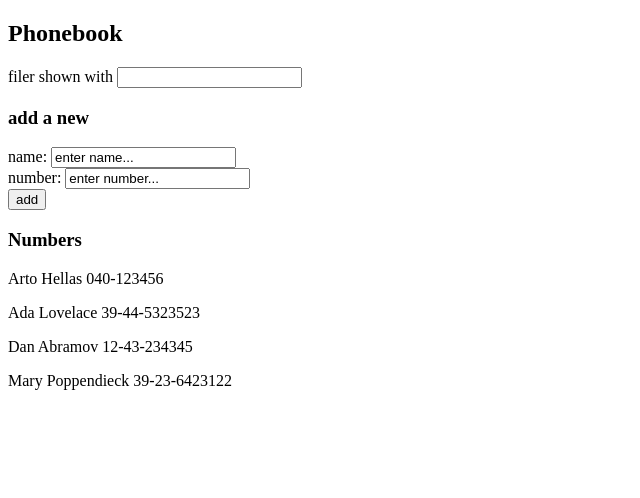
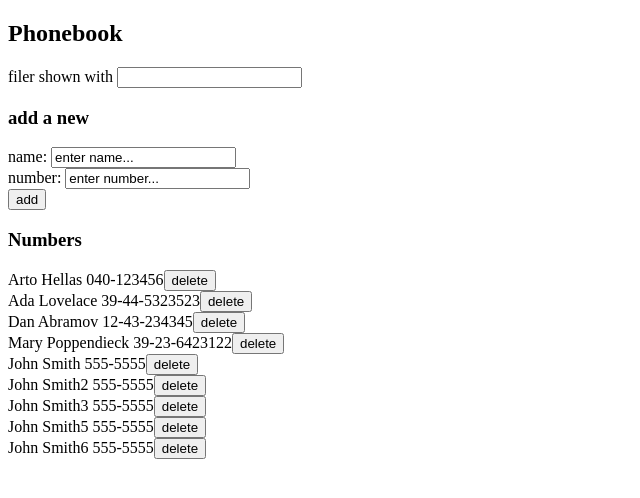
Before and after one commit to jscheu/FullStackOpen, a React (Vite) app in the folder part2/phonebook/: page / in a window 1280 px wide. Shown: the top 498 px of the page, without its empty margins (0-640 px from the left). Built offline with nearby package versions, Linux system fonts and the light colour scheme; data requests are answered from the project's data file.

Commit message:
Working on 2.14, not complete

```diff
--- a/part2/phonebook/db.json
+++ b/part2/phonebook/db.json
@@ -1,5 +1,5 @@
 {
-    "persons":[
+  "persons": [
     {
       "name": "Arto Hellas",
       "number": "040-123456",
@@ -19,6 +19,31 @@
       "name": "Mary Poppendieck",
       "number": "39-23-6423122",
       "id": 4
+    },
+    {
+      "name": "John Smith",
+      "number": "555-5555",
+      "id": 5
+    },
+    {
+      "name": "John Smith2",
+      "number": "555-5555",
+      "id": 6
+    },
+    {
+      "name": "John Smith3",
+      "number": "555-5555",
+      "id": 7
+    },
+    {
+      "name": "John Smith5",
+      "number": "555-5555",
+      "id": 8
+    },
+    {
+      "name": "John Smith6",
+      "number": "555-5555",
+      "id": 9
     }
   ]
 }
--- a/part2/phonebook/src/App.jsx
+++ b/part2/phonebook/src/App.jsx
@@ -1,5 +1,5 @@
 import { useState, useEffect } from 'react'
-import axios from 'axios'
+import personService from './services/persons'
 
 const Filter = ({ filter, handleFilterChange }) => {
   return (
@@ -26,9 +26,23 @@ const NewPersonForm = ({ newName, newNumber, addPerson, handleNameChange, handle
 }
 
 const ContactList = ({ persons }) => {
+  const deletePerson = (id, name) => {
+    const result = window.confirm(`Delete ${name}?`)
+
+    if(result) {
+      //delete from server
+    } else {
+      //do not delete
+    }
+  }
+
   return (
     <>
-      {persons.map(person => <p key={person.name}>{person.name} {person.number}</p>)}
+      {persons.map(person =>
+        <div key={person.name}>
+          {person.name} {person.number}
+          <button onClick={() => deletePerson(person.id, person.name)}>delete</button></div>)
+      }
     </>
   )
 }
@@ -41,7 +55,9 @@ const App = () => {
   const [filter, setFilter] = useState('')
 
   useEffect(() => {
-    axios.get('http://localhost:3001/persons').then(response => {setPersons(response.data)})
+    personService
+      .getAll()
+      .then(initialPersons => {setPersons(initialPersons)})
   }, [])
 
   const filteredPersons = persons.filter(person => person.name.toLowerCase().includes(filter.toLowerCase()))
@@ -56,9 +72,13 @@ const App = () => {
     if (persons.some(person => person.name === newPerson.name)) {
       alert(`${newPerson.name} is already added to phonebook`)
     } else {
-      setPersons(persons.concat(newPerson))
-      setNewName('enter name...')
-      setNewNumber('enter number...')
+      personService
+        .create(newPerson)
+        .then(returnedPerson => {
+          setPersons(persons.concat(returnedPerson))
+          setNewName('enter name...')
+          setNewNumber('enter number...')
+        })
     }
   }
 
--- /dev/null
+++ b/part2/phonebook/src/services/persons.js
@@ -0,0 +1,23 @@
+import axios from 'axios'
+const baseUrl = 'http://localhost:3001/persons'
+
+const getAll = () => {
+    const request = axios.get(baseUrl)
+    return request.then(response => response.data)
+}
+
+const create = newObject => {
+    const request = axios.post(baseUrl, newObject)
+    return request.then(response => response.data)
+}
+
+const update = (id, newObject) => {
+    const request = axios.put(`${baseUrl}/${id}`, newObject)
+    return request.then(response => response.data)
+}
+
+export default {
+    getAll,
+    create,
+    update
+}
```
Lines whose indentation alone changed are shown as unchanged.
